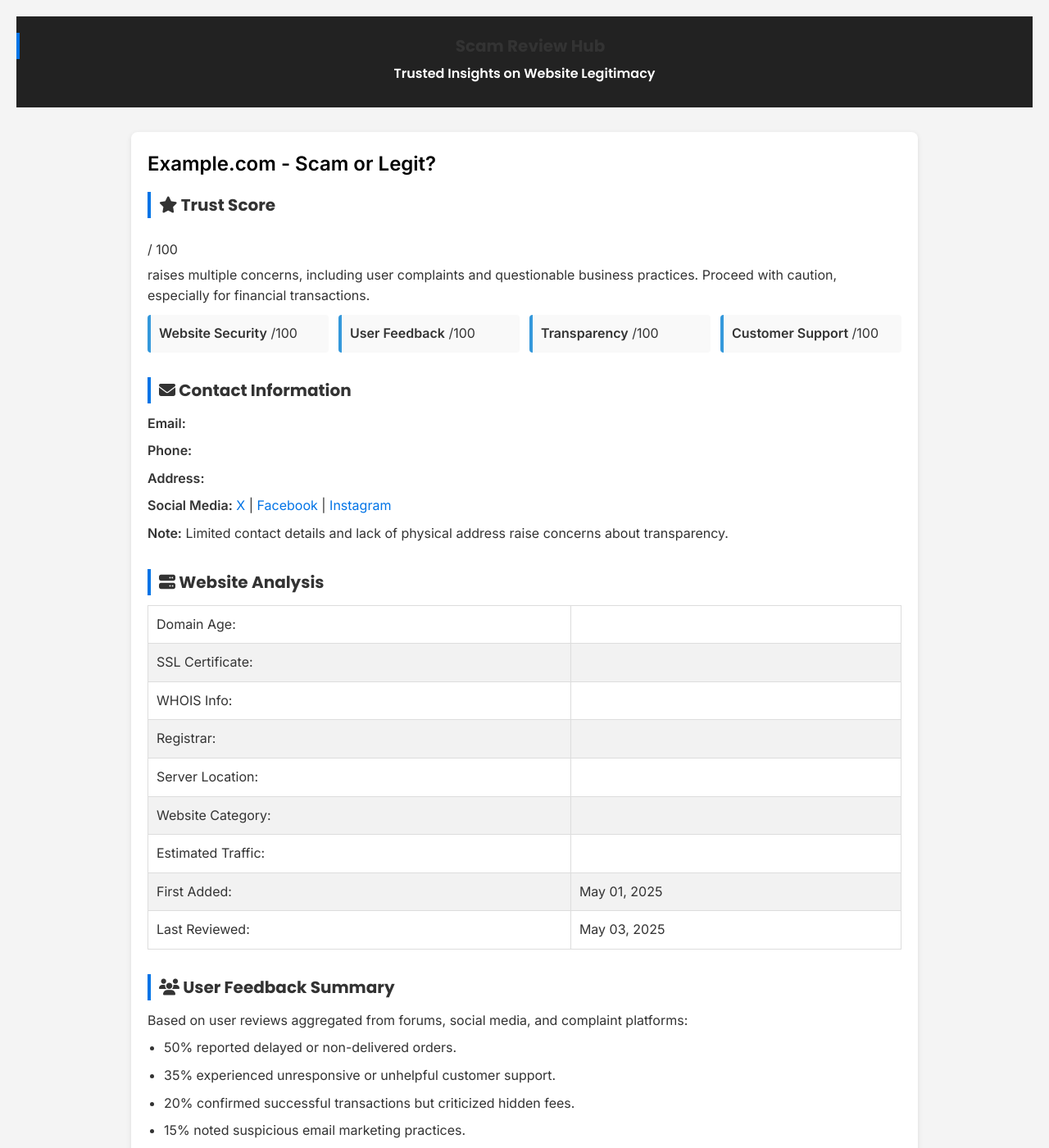
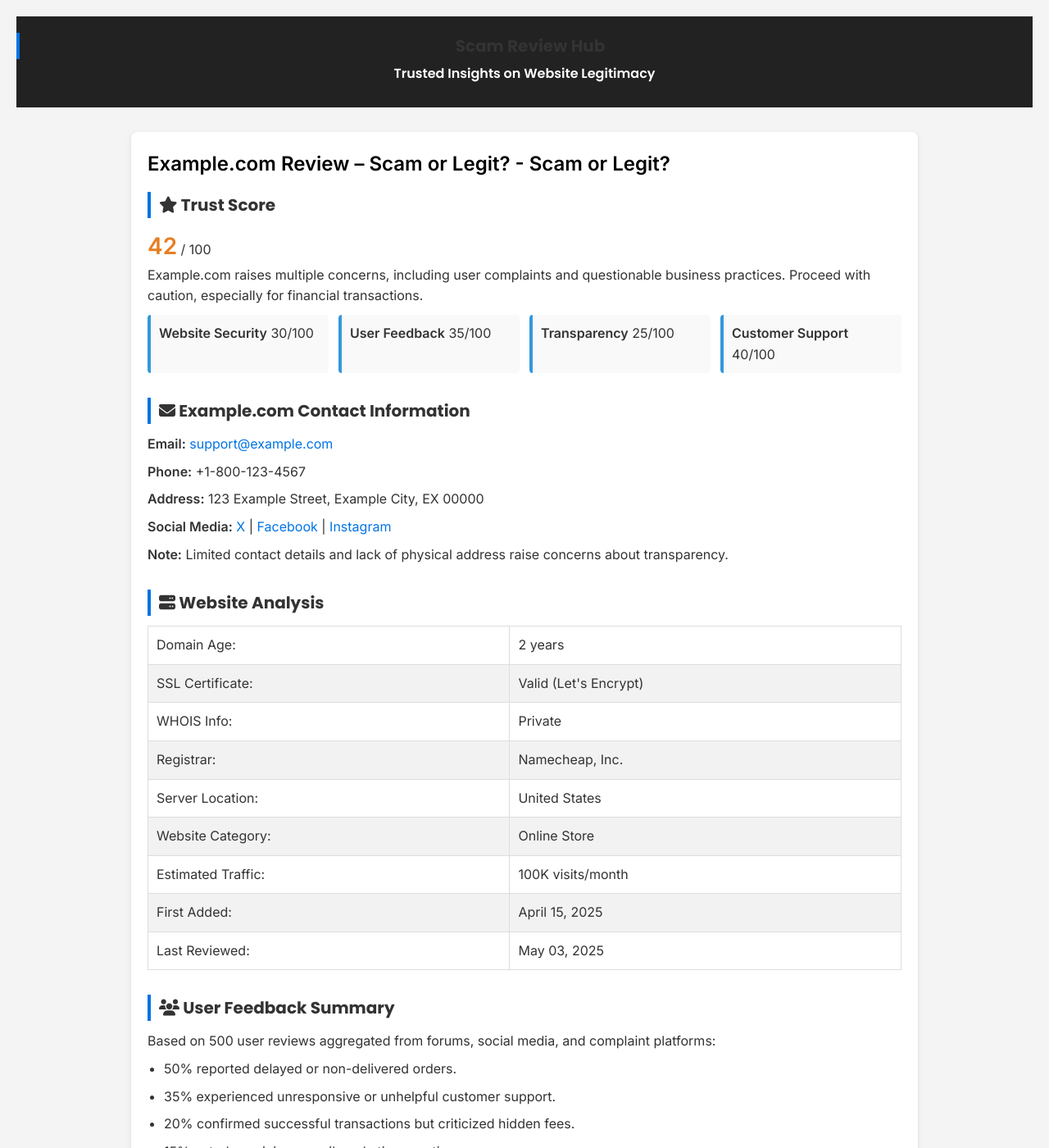
Before and after one commit to itisuniqueofficial/fay, a Jekyll site: the page built from _reviews/com/example/www.md, in a window 1280 px wide and 1400 px high. Shown: the whole window at 82% size. Built offline with Jekyll 4.4.1, drawn with Linux system fonts in a browser that asks for light colours; some of the changed lines change nothing that is shown; some of the changed text lies outside the part shown.

Commit message:
Update www.md

```diff
--- a/_reviews/com/example/www.md
+++ b/_reviews/com/example/www.md
@@ -1,48 +1,39 @@
 ---
 layout: post
-title: Example.com
-trust_score: 45
-security_score: 60
-feedback_score: 40
-transparency_score: 35
-support_score: 30
-website_url: https://www.example.com
-summary: Example.com raises multiple concerns, including user complaints and questionable business practices. Proceed with caution, especially for financial transactions.
-contact_info: |
-    - **Email:** [support@example.com](mailto:support@example.com)
-    - **Phone:** +1-800-555-1234 (Mon-Fri, 9 AM - 5 PM EST)
-    - **Address:** Not publicly disclosed
-    - **Social Media:** [X](https://x.com/example) | [Facebook](https://facebook.com/example) | [Instagram](https://instagram.com/example)
-    - **Note:** Limited contact details and lack of physical address raise concerns about transparency.
-technical_info: |
-    <tr><td><strong>Domain Age:</strong></td><td>5 years (Registered May 1, 2020)</td></tr>
-    <tr><td><strong>SSL Certificate:</strong></td><td>Valid (Let’s Encrypt, expires May 1, 2026)</td></tr>
-    <tr><td><strong>WHOIS Info:</strong></td><td>Public, no privacy protection</td></tr>
-    <tr><td><strong>Registrar:</strong></td><td>NameCheap Inc.</td></tr>
-    <tr><td><strong>Server Location:</strong></td><td>Cloudflare - USA (San Francisco)</td></tr>
-    <tr><td><strong>Website Category:</strong></td><td>E-commerce</td></tr>
-    <tr><td><strong>Estimated Traffic:</strong></td><td>~10,000 monthly visits (Source: Third-party analytics)</td></tr>
-    <tr><td><strong>First Added:</strong></td><td>May 1, 2025</td></tr>
-    <tr><td><strong>Last Reviewed:</strong></td><td>May 3, 2025</td></tr>
-user_feedback: |
-    Based on 150 user reviews aggregated from forums, social media, and complaint platforms:
-    - 50% reported delayed or non-delivered orders.
-    - 35% experienced unresponsive or unhelpful customer support.
-    - 20% confirmed successful transactions but criticized hidden fees.
-    - 15% noted suspicious email marketing practices.
-    - **Note:** Feedback reflects user experiences and may not represent all interactions.
-scam_indicators: |
-    - Unrealistic discounts (e.g., 70% off year-round).
-    - No verifiable physical address provided.
-    - Frequent user complaints about refund delays or denials.
-    - Inconsistent website design and occasional broken links.
-    - High-pressure sales tactics in email campaigns.
-customer_service: |
-    Our team tested Example.com’s customer service channels:
-    - **Email Response Time:** 48-72 hours, often generic replies.
-    - **Phone Support:** Limited hours, frequent hold times.
-    - **Live Chat:** Not available.
-    - **Resolution Rate:** 30% of inquiries resolved satisfactorily.
-date: 2025-05-01
+title: "Example.com Review – Scam or Legit?"
+domain_name: "Example.com"
+site_url: "https://www.example.com"
+meta_description: "Is Example.com a scam or legit? Read our detailed review with trust score, scam indicators, contact info, and user feedback."
+rating: 42
+security: 30
+feedback: 35
+transparency: 25
+support: 40
+mail: "support@example.com"
+phone: "+1-800-123-4567"
+address: "123 Example Street, Example City, EX 00000"
+x: "https://x.com/example"
+facebook: "https://facebook.com/example"
+instagram: "https://instagram.com/example"
+domain_age: "2 years"
+ssl: "Valid (Let's Encrypt)"
+whois_info: "Private"
+registrar: "Namecheap, Inc."
+server_location: "United States"
+category: "Online Store"
+estimated_traffic: "100K visits/month"
+user-feedback-numbers: "500"
+scam-indicators: "Lack of physical address or company registration."
+scam-indicators-2: "No secure payment gateway listed."
+scam-indicators-3: "Overuse of urgency tactics (e.g., 'Only 1 left in stock!')."
+scam-indicators-4: "Copied content or images from known websites."
+scam-indicators-5: "Unresponsive to refund requests."
+email_respose_time: "48+ hours (No response)"
+phone_support: "Disconnected or unanswered"
+live_chat: "Not available"
+resolution_rate: "Low"
+author: "Scam Review Team"
+logo: "/assets/logo.png"
 last_reviewed: 2025-05-03
+date: 2025-04-15
 ---
```
